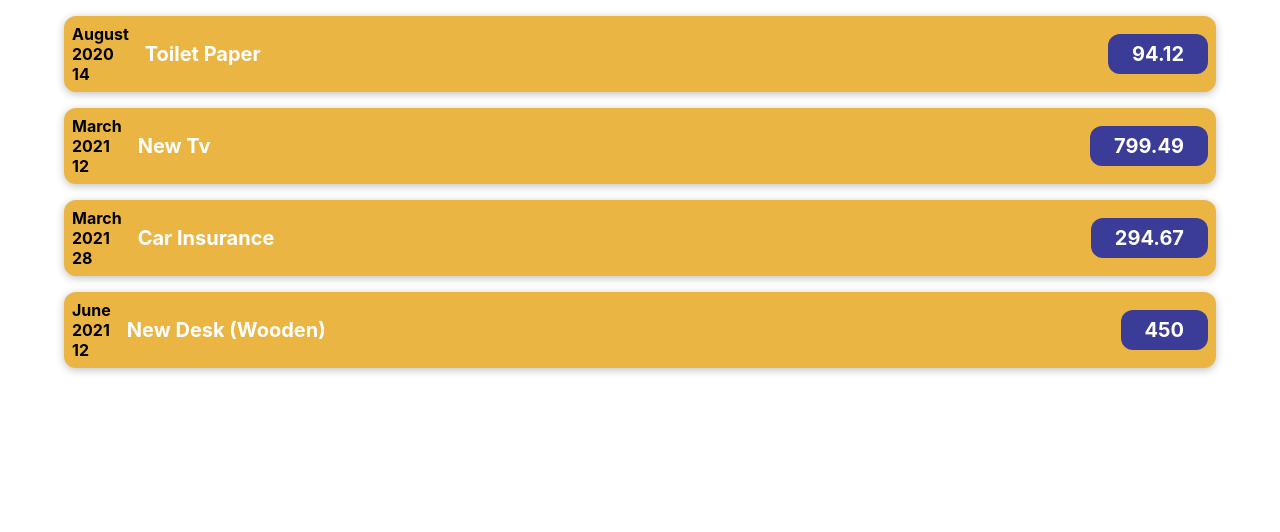
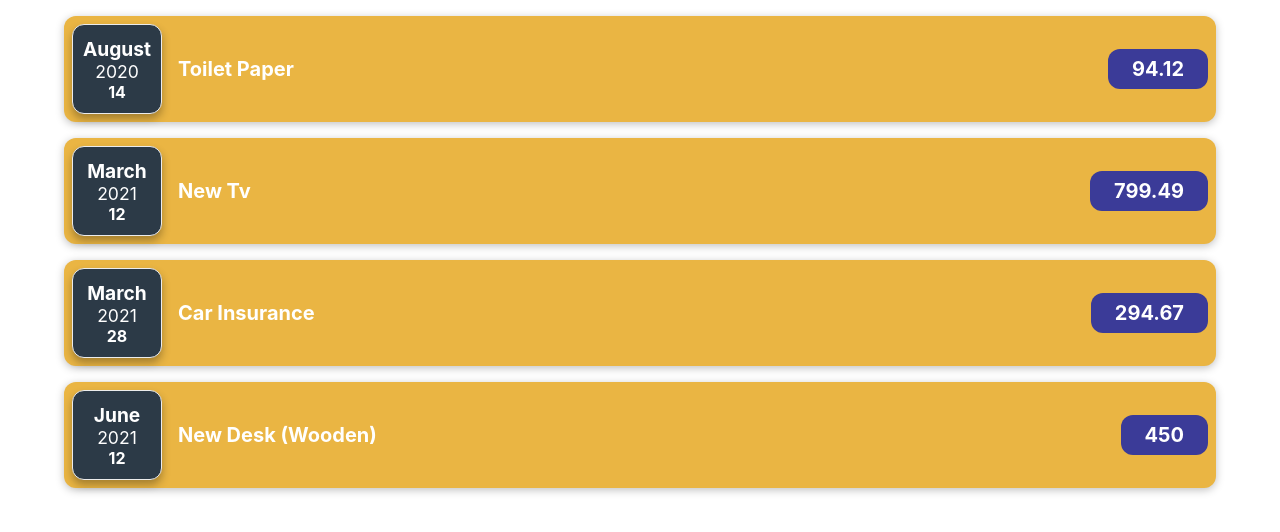
Before and after one commit to Avishek-kr/expenses-tracker, a React (Create React App) app: page / in a window 1280 px wide. Shown: the top 532 px of the page. Built offline with nearby package versions, Linux system fonts and the light colour scheme.

Commit message:
styling dates

```diff
--- a/src/components/ExpensesDate.css
+++ b/src/components/ExpensesDate.css
@@ -13,21 +13,15 @@
 }
 
 .expense-date-month{
-    font-size: 0.75rem;
-    font-weight: bold;
-}
-
-
-.expense-date-month{
-    font-size: 0.75rem;
+    font-size: 1.2rem;
     font-weight: bold;
 }
 
 
 .expense-date-year{
-    font-size: 0.75rem;
+    font-size: 1.1rem;
 }
 .expense-date-day{
-    font-size: 1.5rem;
+    font-size: 1rem;
     font-weight: bold;
 }
--- a/src/components/ExpensesDate.js
+++ b/src/components/ExpensesDate.js
@@ -6,10 +6,10 @@
     const day= props.date.toLocaleString('en-US', {day:'2-digit'});
     const year= props.date.getFullYear();
     return (
-        <div className="date">
-        <div>{month}</div>
-        <div>{year}</div>
-        <div>{day}</div>
+        <div className="expense-date">
+        <div className="expense-date-month">{month}</div>
+        <div className="expense-date-year">{year}</div>
+        <div className="expense-date-day">{day}</div>
       </div>
     )
 }
```
